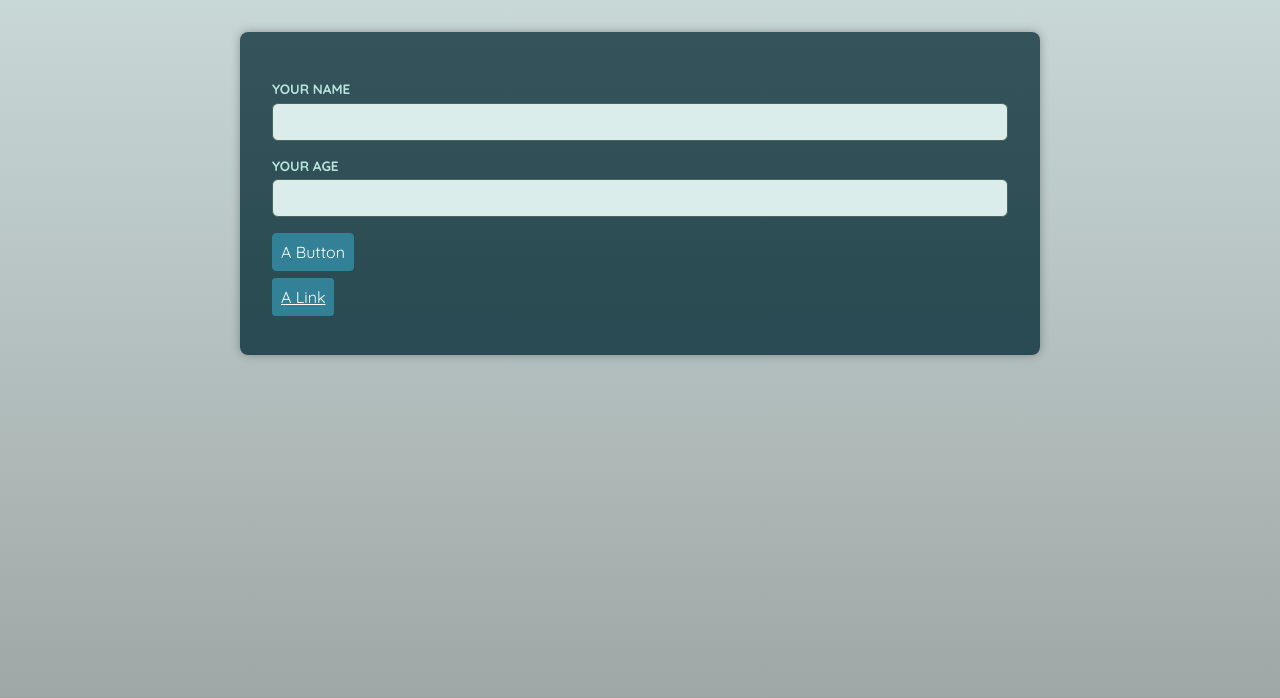
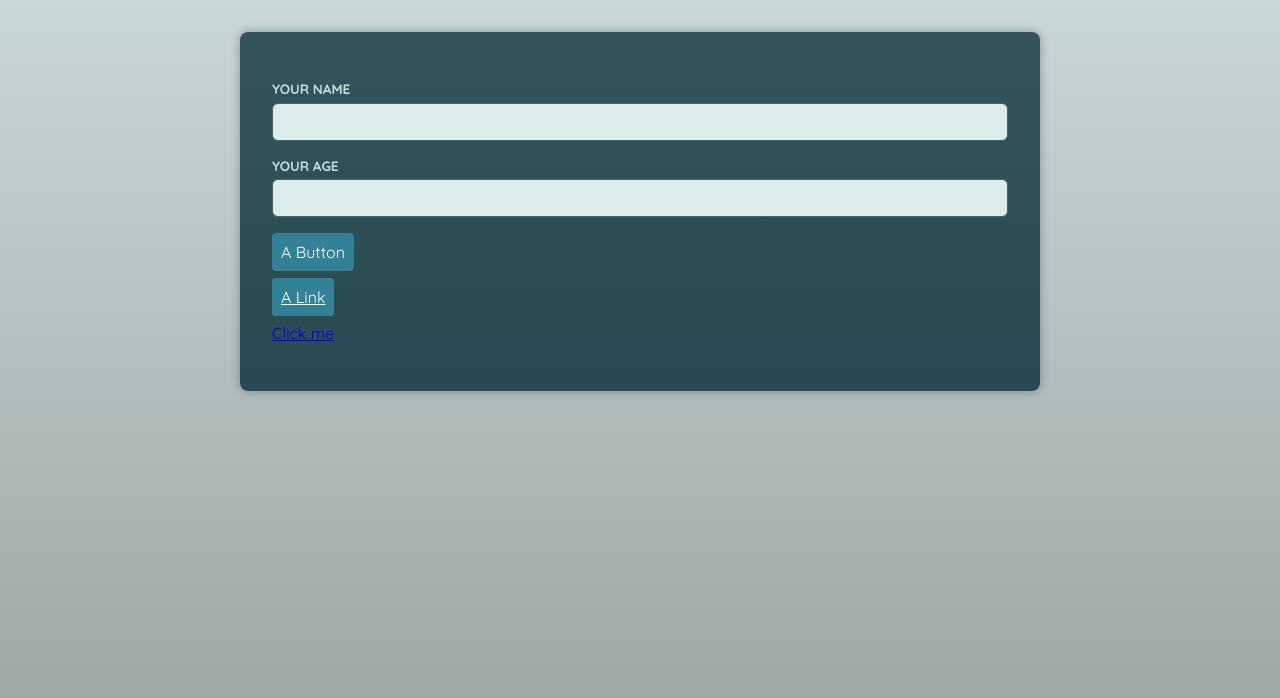
Before and after one commit to iamPavan17/react-typescript, a React (Vite) app in the folder react-advanced-components/: page / in a window 1280 px wide. Shown: the top 698 px of the page. Built offline with nearby package versions, Linux system fonts and the light colour scheme; a web font is replaced by a local one.

Commit message:
completed polymorphic compoent

```diff
--- a/react-advanced-components/src/App.tsx
+++ b/react-advanced-components/src/App.tsx
@@ -1,4 +1,5 @@
 import Button from "./components/Button.tsx";
+import Container from "./components/Container.tsx";
 import Input from "./components/Input.tsx";
 
 function App() {
@@ -15,6 +16,12 @@ function App() {
           A Link
         </Button>
       </p>
+
+      <p>
+        <Container as="a" href="http://www.google.com">
+          Click me
+        </Container>
+      </p>
     </>
   );
 }
--- /dev/null
+++ b/react-advanced-components/src/components/Container.tsx
@@ -0,0 +1,19 @@
+import {
+  type ReactNode,
+  type ElementType,
+  ComponentPropsWithoutRef,
+} from "react";
+
+type ContainerProps<T extends ElementType> = {
+  as?: T;
+  children: ReactNode;
+} & ComponentPropsWithoutRef<T>;
+
+export default function Container<C extends ElementType>(
+  props: ContainerProps<C>
+) {
+  const { as, children, ...rest } = props;
+  const Component = as || "div";
+
+  return <Component {...rest}>{children}</Component>;
+}
```
